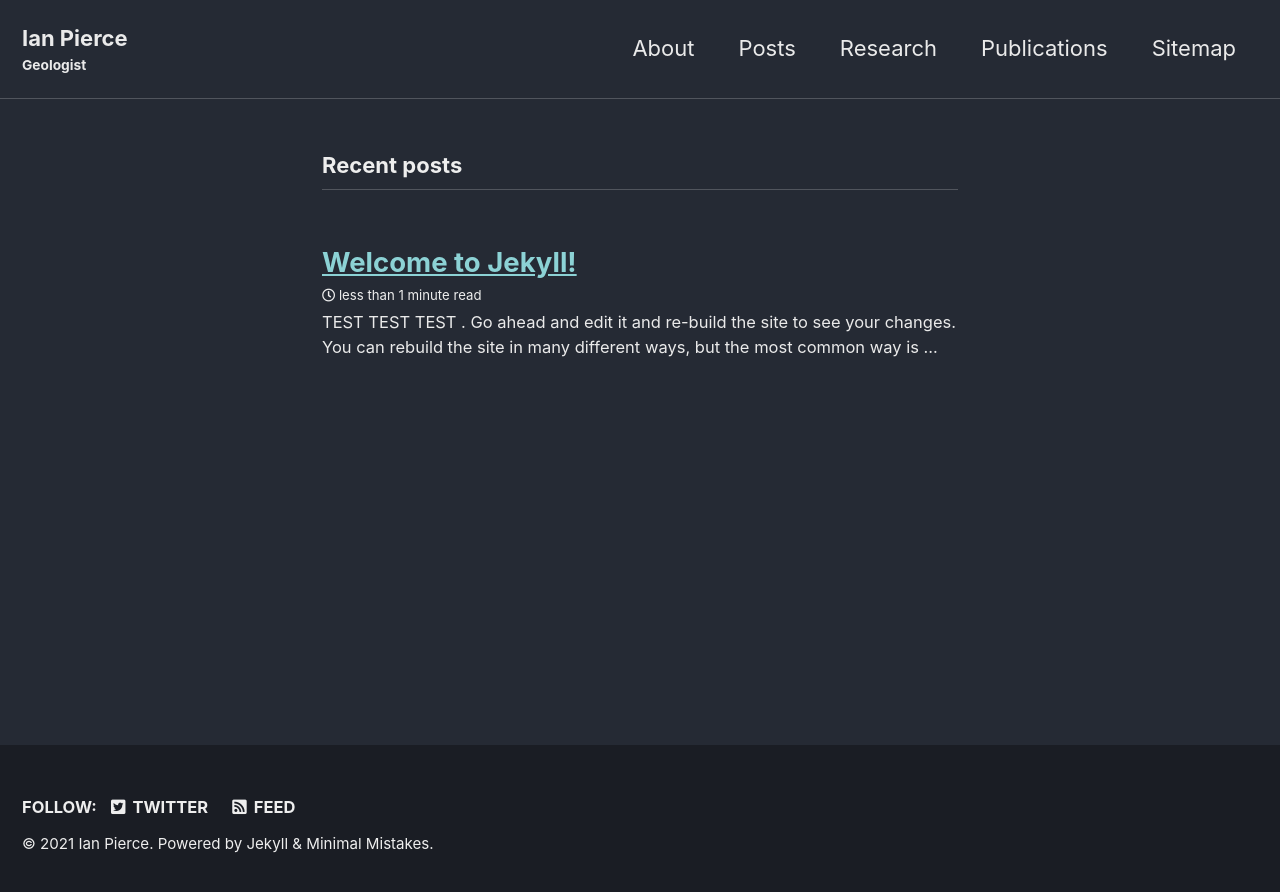
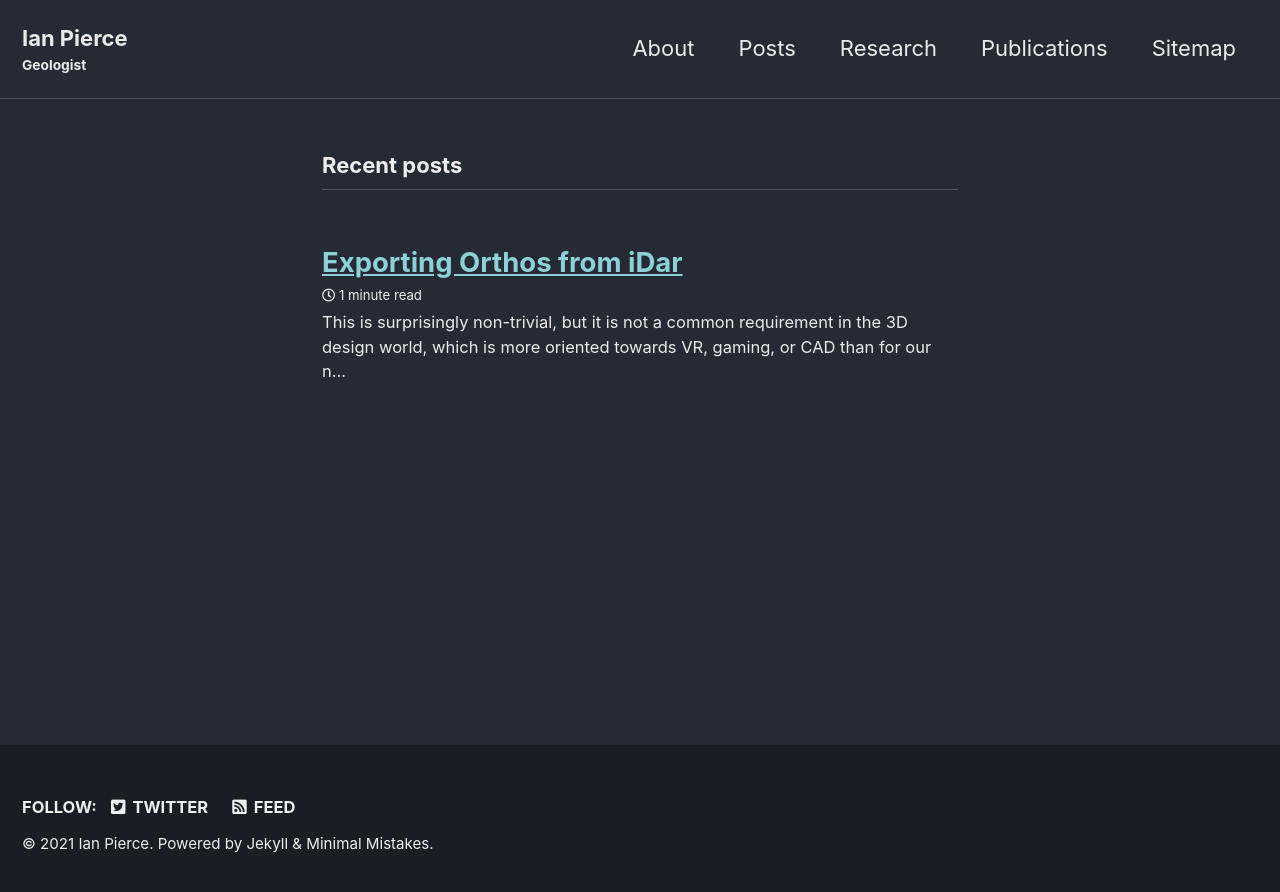
Before and after one commit to Neotectonic/Neotectonic.github.io, a Jekyll site: the page built from docs/index.html, in a window 1280 px wide. Shown: the top 892 px of the page. Built offline with Jekyll 4.4.1, drawn with Linux system fonts in a browser that asks for light colours; cached includes are drawn as plain includes; the list of posts is cut into pages by our own code; some of the changed lines change nothing that is shown.

Commit message:
Update 2021-12-29-welcome-to-jekyll.markdown

```diff
--- a/docs/_posts/2021-12-29-welcome-to-jekyll.markdown
+++ b/docs/_posts/2021-12-29-welcome-to-jekyll.markdown
@@ -1,29 +1,14 @@
 ---
 layout: post
-title:  "Welcome to Jekyll!"
+title:  "Exporting Orthos from iDar"
 date:   2021-12-29 23:33:02 +0000
-categories: jekyll update
+categories: tutorial
 ---
-TEST TEST TEST . Go ahead and edit it and re-build the site to see your changes. You can rebuild the site in many different ways, but the most common way is to run `jekyll serve`, which launches a web server and auto-regenerates your site when a file is updated.
 
-Jekyll requires blog post files to be named according to the following format:
-
-`YEAR-MONTH-DAY-title.MARKUP`
-
-Where `YEAR` is a four-digit number, `MONTH` and `DAY` are both two-digit numbers, and `MARKUP` is the file extension representing the format used in the file. After that, include the necessary front matter. Take a look at the source for this post to get an idea about how it works.
-
-Jekyll also offers powerful support for code snippets:
-
-{% highlight ruby %}
-def print_hi(name)
-  puts "Hi, #{name}"
-end
-print_hi('Tom')
-#=> prints 'Hi, Tom' to STDOUT.
-{% endhighlight %}
-
-Check out the [Jekyll docs][jekyll-docs] for more info on how to get the most out of Jekyll. File all bugs/feature requests at [Jekyll’s GitHub repo][jekyll-gh]. If you have questions, you can ask them on [Jekyll Talk][jekyll-talk].
-
-[jekyll-docs]: https://jekyllrb.com/docs/home
-[jekyll-gh]:   https://github.com/jekyll/jekyll
-[jekyll-talk]: https://talk.jekyllrb.com/
+This is surprisingly non-trivial, but it is not a common requirement in the 3D design world, which is more oriented towards VR, gaming, or CAD than for our niche need.
+1. In your 3D scanner app, clean up your model, deleting unnecessary areas.
+2. export as OBJ file, and transfer file to your computer
+3. Import model into blender (free) Don’t worry that it isn’t displaying the texture.
+4. Under view, select orthographic. Position your view such that you are looking dead on at the trench exposure. Now select the camera and push ctrl + alt + NumPad0 to snap the camera to your current view. Now select the camera in the scene collection, and click the movie camera menu icon (object properties) and change type to orthographic. Adjust the bounding box to cover the trench.
+5. Select Viewport Shading in the top right of the viewing window (sphere icon) to preview your image.
+6. Select the light in the collection.  Click to set the cursor in front of the trench. Now right click and snap selection to cursor. Push F12 to preview render of the trench. Move the light towards or away from the trench as needed to adjust. You can copy paste additional lights and adjust the intensity as desired
```
